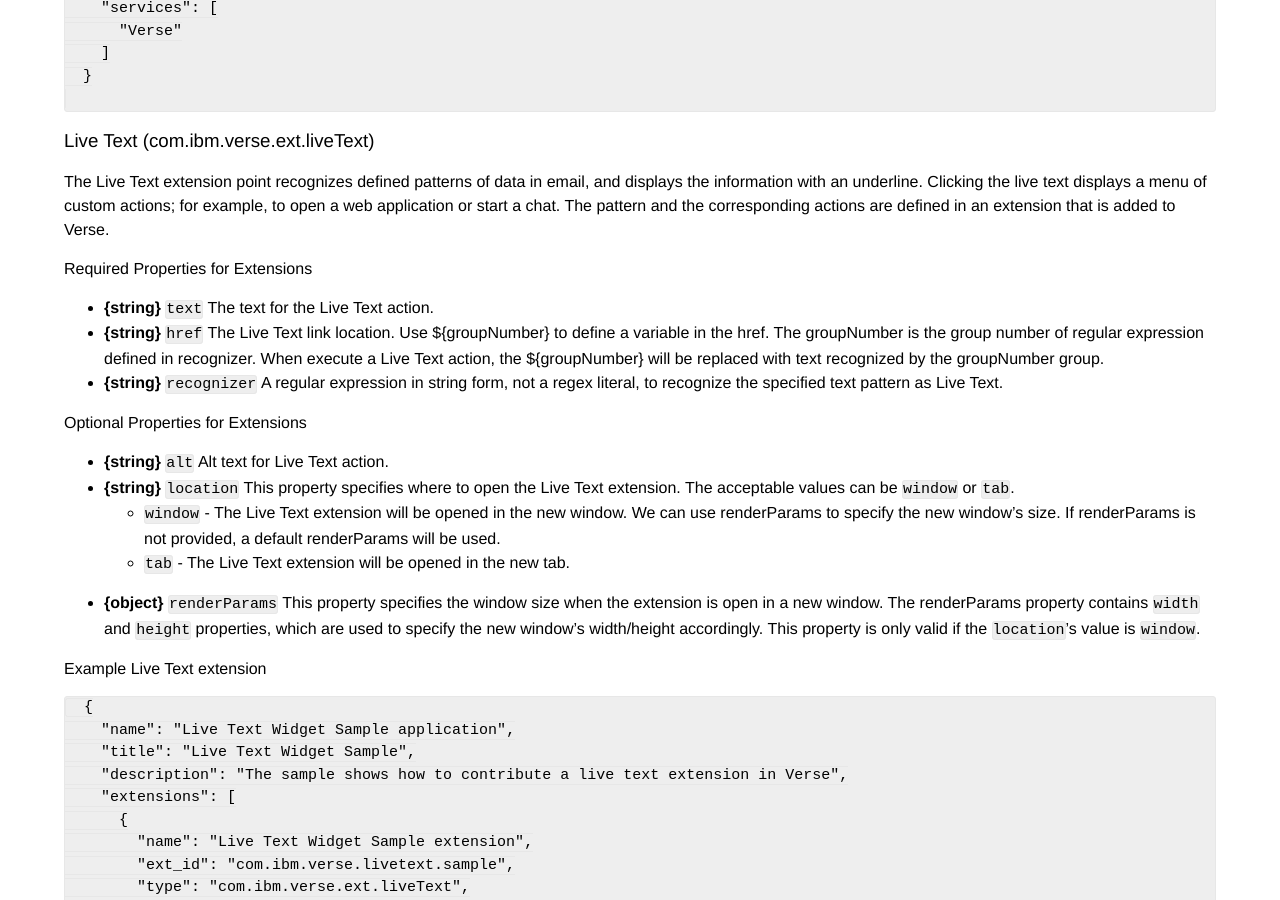
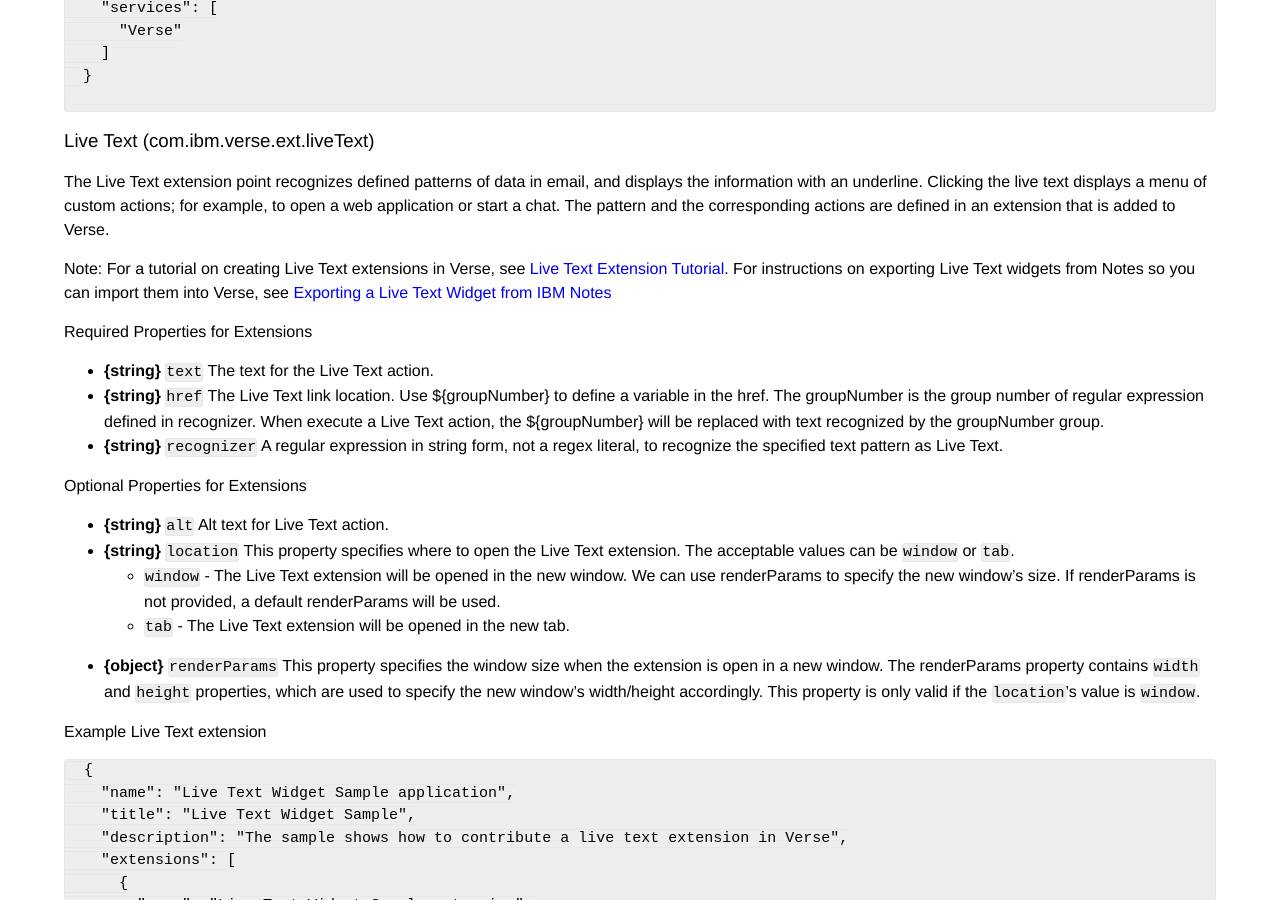
Before and after one commit to ibmverse/verse-developer, a Jekyll site: the page built from _reference/reference.md, in a window 1280 px wide and 900 px high, scrolled down 7866 px. Built offline with Jekyll 4.4.1, drawn with Linux system fonts in a browser that asks for light colours.

Commit message:
Add final link of export plugin help doc

```diff
--- a/_reference/reference.md
+++ b/_reference/reference.md
@@ -349,6 +349,8 @@
 ### Live Text (com.ibm.verse.ext.liveText)
 The Live Text extension point recognizes defined patterns of data in email, and displays the information with an underline. Clicking the live text displays a menu of custom actions; for example, to open a web application or start a chat. The pattern and the corresponding actions are defined in an extension that is added to Verse.
 
+Note: For a tutorial on creating Live Text extensions in Verse, see [Live Text Extension Tutorial][11]. For instructions on exporting Live Text widgets from Notes so you can import them into Verse, see [Exporting a Live Text Widget from IBM Notes][12]
+
 #### Required Properties for Extensions
 * __{string}__ `text` The text for the Live Text action.
 * __{string}__ `href` The Live Text link location. Use ${groupNumber} to define a variable in the href. The groupNumber is the group number of regular expression defined in recognizer. When execute a Live Text action, the ${groupNumber} will be replaced with text recognized by the groupNumber group.
@@ -359,7 +361,6 @@
 * __{string}__ `location` This property specifies where to open the Live Text extension. The acceptable values can be `window` or `tab`.
     * `window` - The Live Text extension will be opened in the new window. We can use renderParams to specify the new window’s size. If renderParams is not provided, a default renderParams will be used.
     * `tab` - The Live Text extension will be opened in the new tab.
-
 * __{object}__ `renderParams` This property specifies the window size when the extension is open in a new window. The renderParams property contains `width` and `height` properties, which are used to specify the new window’s width/height accordingly. This property is only valid if the `location`’s value is `window`.
 
 #### Example Live Text extension
@@ -720,3 +721,5 @@
 [8]: https://developer.chrome.com/extensions/contentSecurityPolicy
 [9]: https://developer.chrome.com/extensions/xhr
 [10]: https://www.owasp.org/index.php/Cross-site_Scripting_(XSS)
+[11]: ../tutorials/tutorial_live_text.html
+[12]: https://www.ibm.com/developerworks/lotus/documentation/notes_live_text_widget_export_plugin/index.html
```
